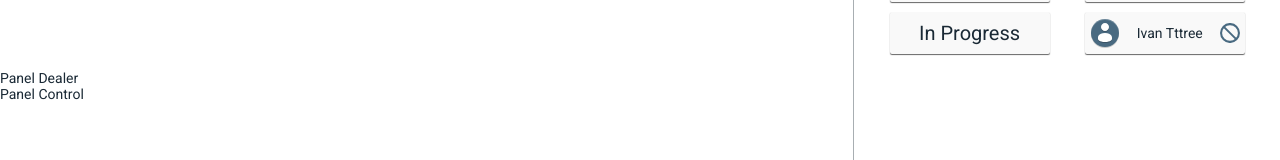
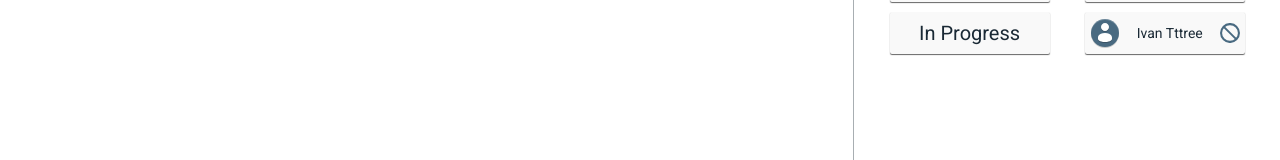
Before and after one commit to AndreiMrakov/pointing-poker-fe, a React (Create React App) app: page / in a window 1280 px wide. Shown: the part 261-421 px from the top of the page. Built offline with nearby package versions, Linux system fonts and the light colour scheme.

Commit message:
refactor: refactor name files and dir, move type

```diff
--- a/src/App.tsx
+++ b/src/App.tsx
@@ -1,5 +1,5 @@
 import React from 'react';
-import GamePage from './pages/game';
+import GamePage from './pages/Game';
 import styles from '@/styles/app.module.scss';
 
 function App() {
--- a/src/components/game/panel-users.tsx
+++ b/src/components/User/PanelUsers.tsx
@@ -1,7 +1,7 @@
 import React from "react";
-import User from "./user";
-import { UserType } from "./type";
+import User from "./User";
 import styles from '@/styles/users.module.scss';
+import { UserType } from "@/untils/types";
 
 const mockUser = (id: string, name: string, surname: string, job: string) => {
   return {
--- a/src/components/game/user.tsx
+++ b/src/components/User/User.tsx
@@ -1,7 +1,7 @@
 import React, { FC } from "react";
-import { UserType } from "./type";
 import styles from '@/styles/users.module.scss';
 import defaultAvatar from '@/assets/images/default-avatar.svg';
+import { UserType } from "@/untils/types";
 
 type Props = {
   user: UserType;
--- a/src/components/game/card.tsx
+++ b/src/components/VoteCard/VoteCard.tsx
@@ -1,12 +1,12 @@
 import React, { FC } from "react";
-import { CardType } from "./type";
 import styles from '@/styles/cards.module.scss';
+import { CardType } from "@/untils/types";
 
 type Props = {
   card: CardType;
 };
 
-const Card: FC<Props> = ({ card }) => {
+const VoteCard: FC<Props> = ({ card }) => {
   const { name, score } = card;
 
   return (
@@ -18,4 +18,4 @@ const Card: FC<Props> = ({ card }) => {
   );
 };
 
-export default Card;
+export default VoteCard;
--- a/src/components/game/panel-control.tsx
+++ /dev/null
@@ -1,7 +0,0 @@
-import React from "react";
-
-const PanelGameControl = () => {
-  return <div>Panel Control</div>;
-};
-
-export default PanelGameControl;
--- a/src/components/game/panel-dealer.tsx
+++ /dev/null
@@ -1,7 +0,0 @@
-import React from "react";
-
-const PanelDealer = () => {
-  return <div>Panel Dealer</div>;
-};
-
-export default PanelDealer;
--- a/src/pages/game.tsx
+++ b/src/pages/game.tsx
@@ -1,8 +1,6 @@
 import React from "react";
-import PanelCards from "@/components/game/panel-cards";
-import PanelGameControl from "@/components/game/panel-control";
-import PanelUsers from "@/components/game/panel-users";
-import PanelDealer from "@/components/game/panel-dealer";
+import PanelCards from "@/components/VoteCard/PanelVoteCards";
+import PanelUsers from "@/components/User/PanelUsers";
 import styles from '@/styles/game.module.scss';
 
 const GamePage = () => {
@@ -12,10 +10,6 @@ const GamePage = () => {
     <main className={styles.main}>
       <div className={styles.wrapper}>
         <h1>{title}</h1>
-        <div>
-          <PanelDealer />
-          <PanelGameControl />
-        </div>
         <PanelCards />
       </div>
       <PanelUsers />
```
Also changed, not shown: src/components/VoteCard/PanelVoteCards.tsx (renamed from src/components/game/panel-cards.tsx, +4 -4 lines), src/untils/types/index.ts (renamed from src/components/game/type.ts).
